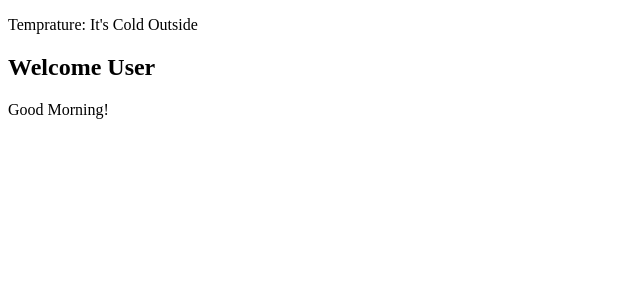
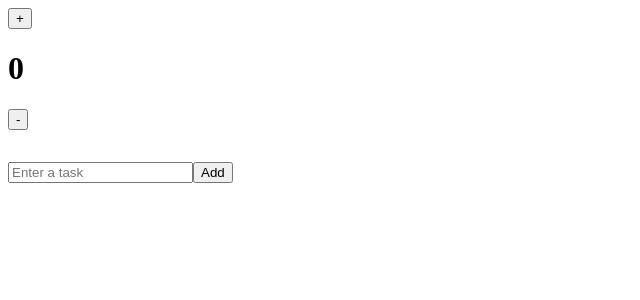
Before and after one commit to Kiran-Pokhrel-91/ReactJS, a React (Vite) app: page / in a window 1280 px wide. Shown: the top 300 px of the page, without its empty margins (0-640 px from the left). Built offline with nearby package versions, Linux system fonts and the light colour scheme.

Commit message:
(learning useState())

```diff
--- a/src/App.jsx
+++ b/src/App.jsx
@@ -1,13 +1,11 @@
-import Weather from "./components/Weather"
-import UserStatus from "./components/UserStatus"
-import Greeting from "./components/Greeting"
+import Todo from "./components/Todo"
+import CartCount from "./components/CartCount"
 
 const App = () => {
   return (
     <div>
-      <Weather temprature={10} />
-      <UserStatus loggedIn={true} isAdmin={false} />
-      <Greeting timeOfDay="morning" />
+      <CartCount />
+      <Todo />
     </div>
   )
 }
--- /dev/null
+++ b/src/components/CartCount.jsx
@@ -0,0 +1,28 @@
+import { useState, useEffect } from "react";
+
+function Counter() {
+  const [count, setCount] = useState(0);
+
+  const incCount = () => setCount(count + 1);
+  const decCount = () => setCount(count > 0 ? count - 1 : 0);
+
+  useEffect(() => {
+    const handleKeyDown = (e) => {
+      if (e.key === "+") incCount();
+      if (e.key === "-") decCount();
+    };
+    window.addEventListener("keydown", handleKeyDown);
+    return () => window.removeEventListener("keydown", handleKeyDown);
+  }, [count]);
+
+
+  return (
+    <div>
+      <button onClick={incCount}>+</button>
+      <h1>{count}</h1>
+      <button onClick={decCount}>-</button>
+    </div>
+  );
+}
+
+export default Counter;
--- a/src/components/Greeting.jsx
+++ /dev/null
@@ -1,5 +0,0 @@
-const Greeting = ({timeOfDay}) => {
-    if (timeOfDay == 'morning') return <p>Good Morning!</p>
-    if (timeOfDay == 'evening') return <p>Good Evening!</p>
-}
-export default Greeting
--- /dev/null
+++ b/src/components/Todo.jsx
@@ -0,0 +1,47 @@
+import { useState } from "react";
+
+const Todo = () => {
+  const [task, setTask] = useState("");
+  const [tasks, setTasks] = useState([]);
+
+  const addTask = () => {
+    if (task.trim() === "") return;
+    setTasks([...tasks, task]);
+    setTask("");
+  };
+
+  const removeTask = (index) => {
+    const newTasks = tasks.filter((_, i) => i !== index);
+    setTasks(newTasks);
+  };
+
+  return (
+    <div style={{ marginTop: "2rem" }}>
+      <input
+        type="text"
+        placeholder="Enter a task"
+        value={task}
+        onChange={(e) => setTask(e.target.value)}
+        onKeyDown={(e) => e.key === "Enter" && addTask()}
+      />
+      <button onClick={addTask}>Add</button>
+
+      <ul>
+        {tasks.map((t, i) => (
+          <li key={i}>
+            {t}
+            <button
+              onClick={() => removeTask(i)}
+              style={{ marginLeft: "1rem" }}
+            >
+              {" "}
+              x{" "}
+            </button>
+          </li>
+        ))}
+      </ul>
+    </div>
+  );
+};
+
+export default Todo;
--- a/src/components/UserStatus.jsx
+++ /dev/null
@@ -1,9 +0,0 @@
-const UserStatus = ({ loggedIn, isAdmin }) => {
-  return (
-    <div>
-      {loggedIn && isAdmin ? <h2>Welcome Admin</h2> : <h2>Welcome User</h2>}
-    </div>
-  );
-};
-
-export default UserStatus;
--- a/src/components/Weather.jsx
+++ /dev/null
@@ -1,12 +0,0 @@
-const Weather = ({ temprature }) => {
-  const message = "Temprature";
-  if (temprature < 15) {
-    return <p>{message}: It's Cold Outside</p>;
-  } else if (temprature >= 15 && temprature <= 25) {
-    return <p>{message}: It's Nice Outside</p>;
-  } else {
-    return <p>{message}: It's Hot Outside</p>;
-  }
-};
-
-export default Weather;
```
